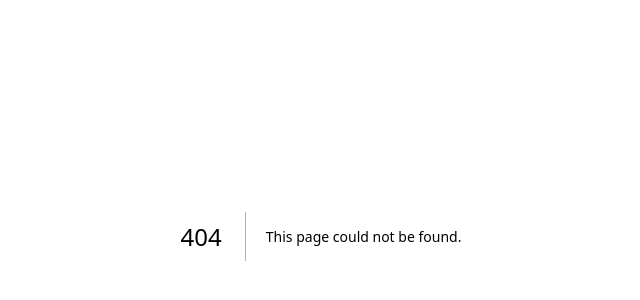
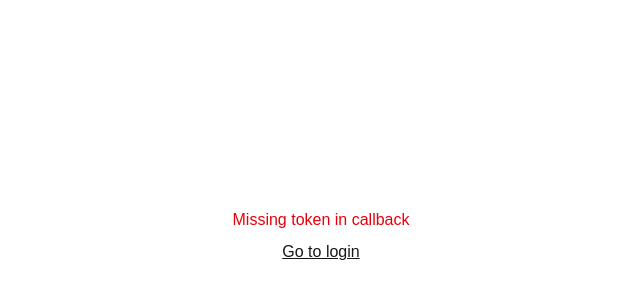
Before and after one commit to anishsaha46/DevTrackr, a Next.js app in the folder frontend/: page /auth/callback in a window 1280 px wide. Before the commit this address had no page. Shown: the part 164-464 px from the top of the page, without its empty margins (319-959 px from the left). Built offline with nearby package versions, Linux system fonts and the light colour scheme.

Commit message:
feat(auth): add OAuth callback page for token handling
Implement callback page to process OAuth token from URL params and persist it to localStorage. Handles error cases and redirects appropriately.

```diff
--- /dev/null
+++ b/frontend/src/app/auth/callback/page.tsx
@@ -0,0 +1,38 @@
+"use-client";
+import { useEffect,useState } from "react";
+import { useRouter,useSearchParams } from "next/navigation";
+
+export default function OAuthCallbackPage() {
+  const router = useRouter();
+  const searchParams = useSearchParams();
+  const [error, setError] = useState("");
+
+  useEffect(() => {
+    const token = searchParams.get("token");
+    if (!token) {
+      setError("Missing token in callback");
+      return;
+    }
+    try {
+      localStorage.setItem("token", token);
+      router.replace("/dashboard");
+    } catch (e) {
+      setError("Failed to persist session");
+    }
+  }, [searchParams, router]);
+
+  return (
+    <div className="min-h-screen flex items-center justify-center">
+      {!error ? (
+        <p className="text-sm text-gray-600">Finalizing sign-in…</p>
+      ) : (
+        <div className="text-center">
+          <p className="text-red-600 mb-2">{error}</p>
+          <button className="underline" onClick={() => router.replace("/login")}>
+            Go to login
+          </button>
+        </div>
+      )}
+    </div>
+  );
+}
```
